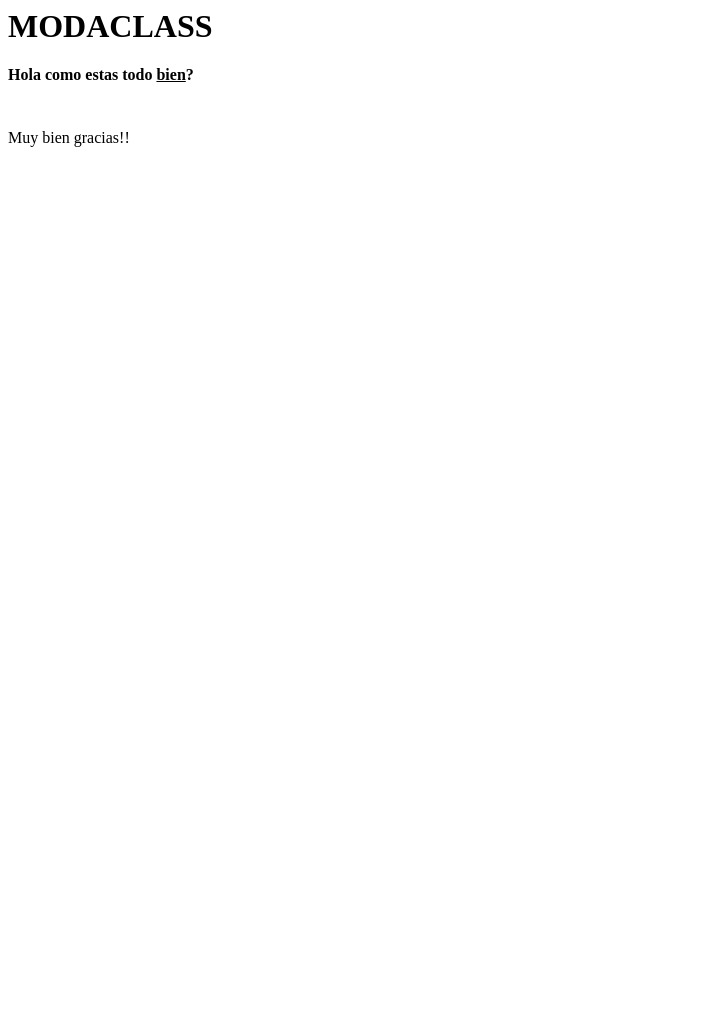
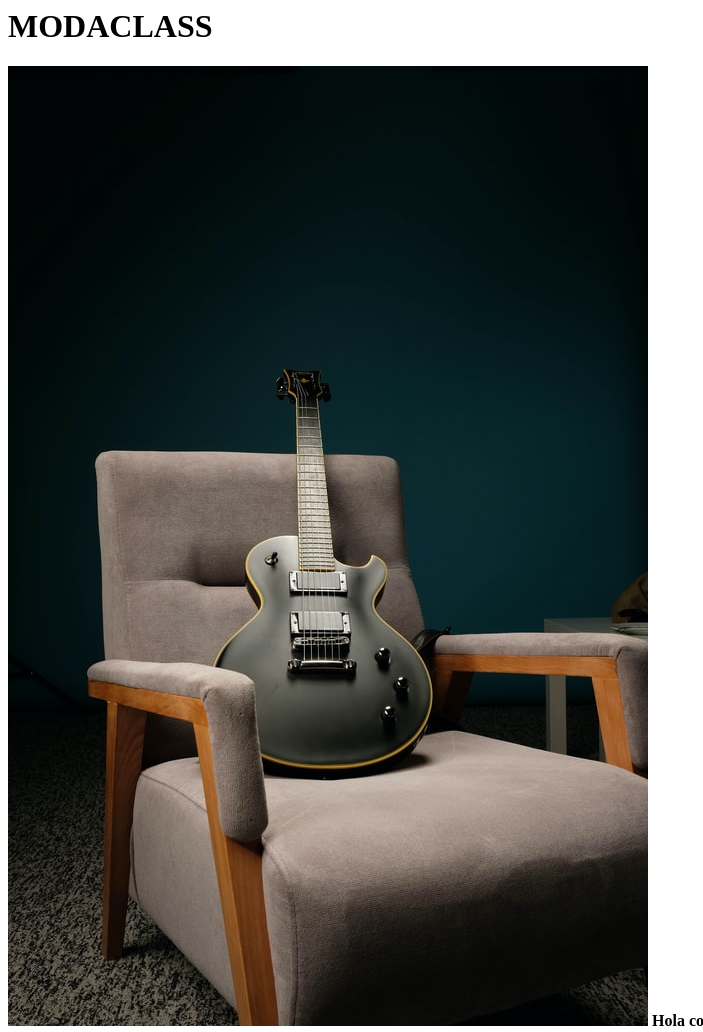
Before and after one commit to alejeon/web, a plain HTML site: page index.html in a window 1280 px wide. Shown: the top 1032 px of the page, without its empty margins (0-703 px from the left). Before the commit the page ends 800 px from the top, so only its background shows below. Drawn offline with Linux system fonts and the light colour scheme.

Commit message:
Update index.html

```diff
--- a/index.html
+++ b/index.html
@@ -3,6 +3,9 @@
     <title="modaclass">
     <h1>MODACLASS</h1>
   </HEAD>
+    <body>
+      <img src="guitarra.jpg">
 <strong>Hola como estas todo <u>bien</u>?</strong>
 <p style="margin-top:45px;">Muy bien gracias!!</p>
+    </body>
 </HTML>
```
